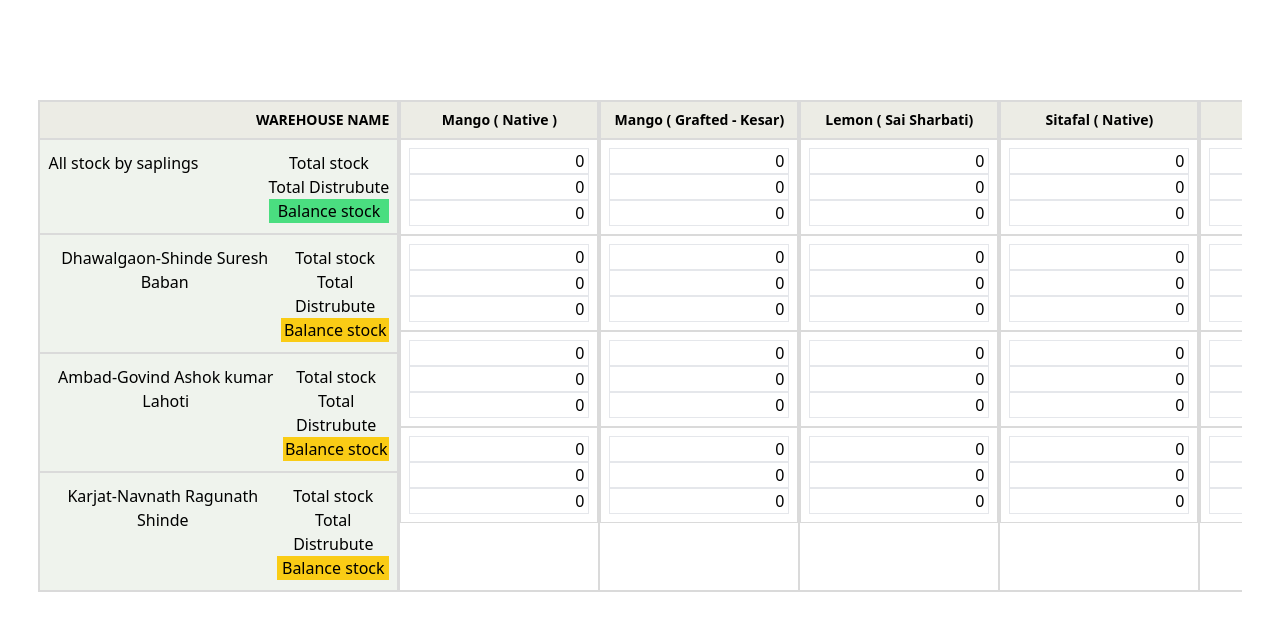
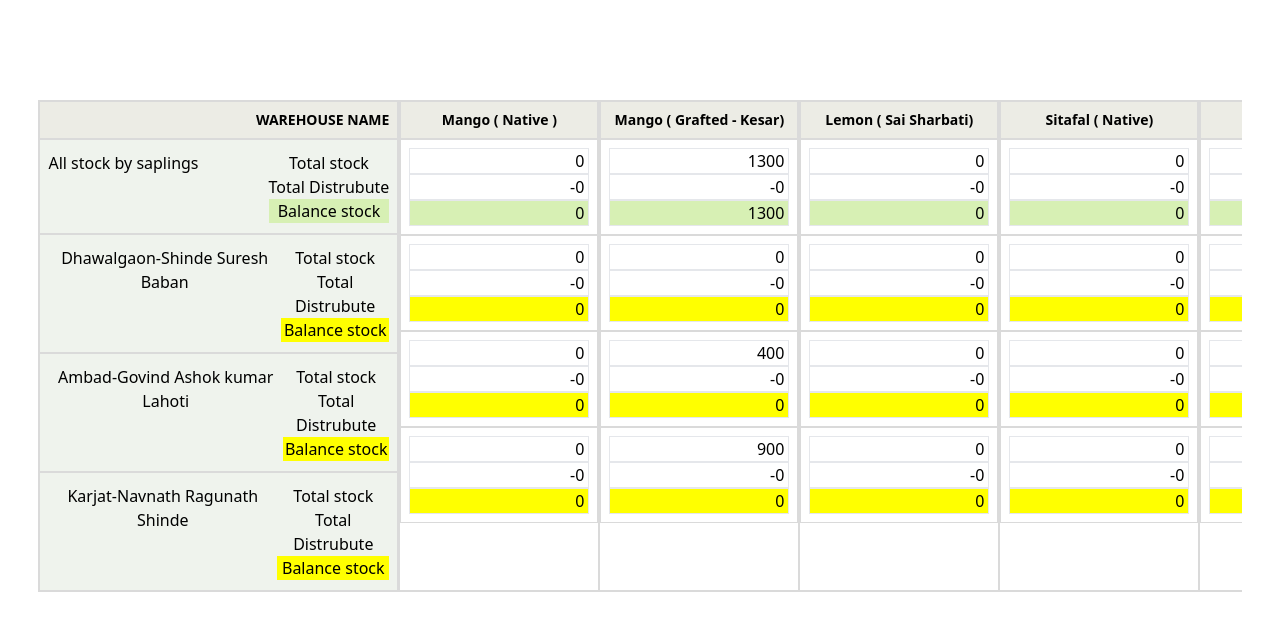
Before and after one commit to Nikhil26062000/farmers-for-forests-assignment, a React (Create React App) app: page / in a window 1280 px wide. Shown: the top 630 px of the page. Built offline with nearby package versions, Linux system fonts and the light colour scheme.

Commit message:
Rendered the json data

```diff
--- a/src/App.js
+++ b/src/App.js
@@ -35,7 +35,7 @@ const App = () => {
 
   return (
     <div>
-     <Container sapling_master_data={saplingMaster}/>
+     <Container sapling_master_data={saplingMaster} saplingIn_Out_data={saplingIn_Out}/>
     </div>
   );
 };
--- a/src/components/Container.jsx
+++ b/src/components/Container.jsx
@@ -3,11 +3,11 @@ import StaticBox from './StaticBox'
 import SaplingsDetails from './SaplingsDetails'
 
 
-const Container = ({sapling_master_data}) => {
+const Container = ({sapling_master_data,saplingIn_Out_data}) => {
   return (
     <div className="w-[94%]  mx-auto my-[100px] flex">
         <StaticBox/>
-        <SaplingsDetails sapling_master_data={sapling_master_data}/>
+        <SaplingsDetails sapling_master_data={sapling_master_data} saplingIn_Out_data={saplingIn_Out_data}/>
     </div>
   )
 }
--- a/src/components/OwnerDeatil.jsx
+++ b/src/components/OwnerDeatil.jsx
@@ -7,7 +7,7 @@ const OwnerDeatil = ({name,balance_stock_color}) => {
         <div className='text-center'>
             <p>Total stock</p>
             <p>Total Distrubute</p>
-            <p className={balance_stock_color === "green"  ? "bg-green-400" : "bg-yellow-400"}>Balance stock</p>
+            <p className={balance_stock_color === "green"  ? "bg-[#d7f0b4]" : "bg-[#ffff00]"}>Balance stock</p>
 
         </div>
     </div>
--- a/src/components/SaplingValue.jsx
+++ b/src/components/SaplingValue.jsx
@@ -1,32 +1,86 @@
-import React from 'react'
+import React, { useEffect, useState } from "react";
 
-const SaplingValue = ({data}) => {
+const SaplingValue = ({
+  sapling_master_data,
+  saplingIn_Out_data,
+  unique_value,
+}) => {
+  //   console.log(saplingIn_Out_data.
+  //     sapling_stock_res_by_sapling.find((sap)=>sap.saplin_item_code==unique_value )
+  //     );
+  const [all_stock_saplings, set_All_Stock_saplings] = useState();
+  const [dhawalgaon_shinde_data,set_Dhawalgaon_Shinde_Data] = useState();
+  const [ambad_govind_data,set_Ambad_Govind_Data] = useState();
+  const [karjat_navnath_data,set_Karjat_Navnath_Data] = useState();
+
+  useEffect(() => {
+    const foundItem = saplingIn_Out_data.sapling_stock_res_by_sapling.find(
+      (sap) => sap.sapling_item_code == unique_value
+    );
+    // console.log(foundItem);
+    set_All_Stock_saplings(foundItem && foundItem ? foundItem : 0);
+    // console.log("All", all_stock_saplings && all_stock_saplings);
+
+    const foundItem2 = saplingIn_Out_data.sapling_stock_res_by_warehouse.find(
+        (sap) => sap.sapling_item_code == unique_value && sap.warehouse_code==="W0001"
+      );
+
+    // console.log(foundItem2);
+    set_Dhawalgaon_Shinde_Data(foundItem2 && foundItem2 ? foundItem2 : 0)
+
+    const foundItem3 = saplingIn_Out_data.sapling_stock_res_by_warehouse.find(
+        (sap) => sap.sapling_item_code == unique_value && sap.warehouse_code==="W0006"
+      );
+
+      set_Ambad_Govind_Data(foundItem3 && foundItem3 ? foundItem3 : 0)
+    //   console.log(foundItem3);
+
+
+      const foundItem4 = saplingIn_Out_data.sapling_stock_res_by_warehouse.find(
+        (sap) => sap.sapling_item_code == unique_value && sap.warehouse_code==="W0003"
+      );
+
+      set_Karjat_Navnath_Data(foundItem4 && foundItem4 ? foundItem4 : 0)
+      console.log(foundItem4);
+
+  }, []);
+
   return (
     <div className=" min-w-[200px]  bg-[#ffffff] border border-[#dadada] border-b-[2px]">
-    <p className="bg-[#ecece5] w-[100%] text-center py-2 border border-[#dadada] text-sm font-bold">{data.saplings_name}</p>
+      <p className="bg-[#ecece5] w-[100%] text-center py-2 border border-[#dadada] text-sm font-bold">
+        {sapling_master_data.saplings_name}
+      </p>
       <div className="w-full   border border-[#dadada] py-2 px-2 text-end">
-      <p className=" w-[100%] border pr-1">0</p>
-      <p className=" w-[100%] border pr-1">0</p>
-      <p className=" w-[100%] border pr-1">0</p>
+        <p className=" w-[100%] border pr-1">
+          {all_stock_saplings && all_stock_saplings.sum_sapling_inward}
+        </p>
+        <p className=" w-[100%] border pr-1">
+
+          {all_stock_saplings && all_stock_saplings.sum_sapling_outward!=0?all_stock_saplings.sum_sapling_outward:"-0"}
+        </p>
+        <p className=" w-[100%] border pr-1 bg-[#d7f0b4]">
+
+          {all_stock_saplings && all_stock_saplings.sapling_balance_stock}
+        </p>
+      </div>
+
+      <div className="w-full   border border-[#dadada] py-2 px-2 text-end">
+        <p className=" w-[100%] border pr-1">{dhawalgaon_shinde_data && dhawalgaon_shinde_data.sum_sapling_inward}</p>
+        <p className=" w-[100%] border pr-1">{dhawalgaon_shinde_data && dhawalgaon_shinde_data.sum_sapling_outward!=0?dhawalgaon_shinde_data.sum_sapling_outward:"-0"}</p>
+        <p className=" w-[100%] border pr-1 bg-[#ffff00]">{dhawalgaon_shinde_data && dhawalgaon_shinde_data.sapling_balance_stock}</p>
       </div>
       <div className="w-full   border border-[#dadada] py-2 px-2 text-end">
-      <p className=" w-[100%] border pr-1">0</p>
-      <p className=" w-[100%] border pr-1">0</p>
-      <p className=" w-[100%] border pr-1">0</p>
+      <p className=" w-[100%] border pr-1">{ambad_govind_data && ambad_govind_data.sum_sapling_inward}</p>
+        <p className=" w-[100%] border pr-1">{ambad_govind_data && ambad_govind_data.sum_sapling_outward!=0?ambad_govind_data.sum_sapling_outward : "-0"}</p>
+        <p className=" w-[100%] border pr-1 bg-[#ffff00]">{ambad_govind_data && ambad_govind_data.sapling_balance_stock}</p>
       </div>
       <div className="w-full   border border-[#dadada] py-2 px-2 text-end">
-      <p className=" w-[100%] border pr-1">0</p>
-      <p className=" w-[100%] border pr-1">0</p>
-      <p className=" w-[100%] border pr-1">0</p>
+      <p className=" w-[100%] border pr-1">{karjat_navnath_data && karjat_navnath_data.sum_sapling_inward}</p>
+        <p className=" w-[100%] border pr-1">{karjat_navnath_data && karjat_navnath_data.sum_sapling_outward !=0?karjat_navnath_data.sum_sapling_outward : "-0"}</p>
+        <p className=" w-[100%] border pr-1 bg-[#ffff00]">{karjat_navnath_data && karjat_navnath_data.sapling_balance_stock}</p>
       </div>
-    <div className="w-full   border border-[#dadada] py-2 px-2 text-end">
-      <p className=" w-[100%] border pr-1">0</p>
-      <p className=" w-[100%] border pr-1">0</p>
-      <p className=" w-[100%] border pr-1">0</p>
     </div>
+  );
+};
 
-  </div>
-  )
-}
-
-export default SaplingValue
+export default SaplingValue;
--- a/src/components/SaplingsDetails.jsx
+++ b/src/components/SaplingsDetails.jsx
@@ -1,11 +1,17 @@
 import React from "react";
 import SaplingValue from "./SaplingValue";
 
-const SaplingsDetails = ({sapling_master_data}) => {
+const SaplingsDetails = ({ sapling_master_data, saplingIn_Out_data }) => {
   return (
     <div className="flex flex-row overflow-x-scroll w-[70%]">
-   { sapling_master_data.map((ele,index)=>  <SaplingValue data={ele} key={sapling_master_data.sequence_number}/>)}
-
+      {sapling_master_data.map((ele, index) => (
+        <SaplingValue
+          sapling_master_data={ele}
+          key={ele.sequence_number}
+          unique_value = {ele.saplings_code}
+          saplingIn_Out_data={saplingIn_Out_data}
+        />
+      ))}
     </div>
   );
 };
```
Lines whose indentation alone changed are shown as unchanged.
